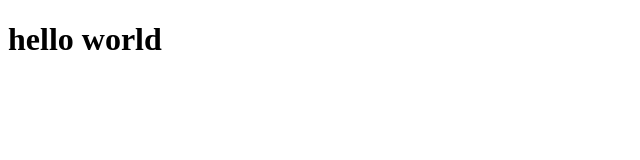
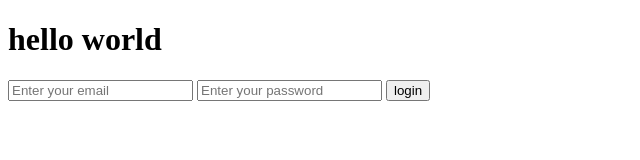
Before and after one commit to zahra-veisi/my-awsome-project2, a plain HTML site: page index.html in a window 1280 px wide. Shown: the whole page, without its empty margins (0-640 px from the left). Drawn offline with Linux system fonts and the light colour scheme.

Commit message:
update html file

```diff
--- a/index.html
+++ b/index.html
@@ -11,6 +11,11 @@
     <h1>
    hello world
  </h1>
+ <form>
+    <input type="text" placeholder="Enter your email"/>
+    <input type="password" placeholder="Enter your password"/>
+    <input type="submit" value="login"/>
+ </form>
  <script src="script.js"></script>
 </body>
 </html>
```
